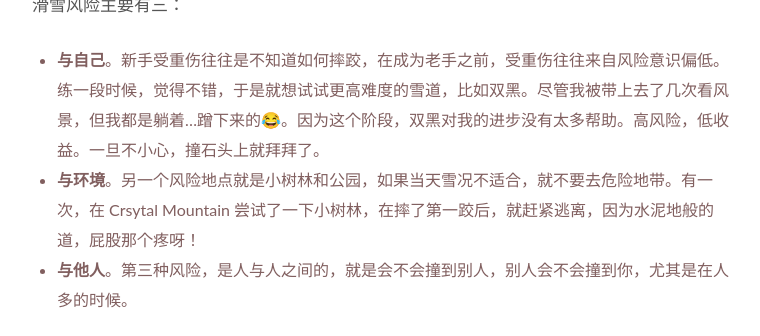
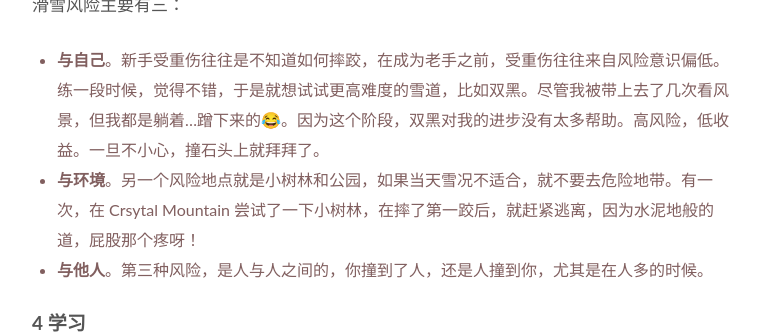
Before and after one commit to WillWang-X/willwang-x.github.io, a Jekyll site: the page built from _posts/blogs/2021-04-06-s-and-adventure.md, in a window 1280 px wide and 900 px high, scrolled down 3052 px, cut to the strip 0-336 px from the top of the window. Shown: the whole strip, without its empty margins (258-1018 px from the left). Built offline with Jekyll 4.4.1, drawn with Linux system fonts in a browser that asks for light colours.

Commit message:
Fix typo

```diff
--- a/_posts/blogs/2021-04-06-s-and-adventure.md
+++ b/_posts/blogs/2021-04-06-s-and-adventure.md
@@ -62,7 +62,7 @@ published: true
 
 * **与自己**。新手受重伤往往是不知道如何摔跤，在成为老手之前，受重伤往往来自风险意识偏低。练一段时候，觉得不错，于是就想试试更高难度的雪道，比如双黑。尽管我被带上去了几次看风景，但我都是躺着...蹭下来的😂。因为这个阶段，双黑对我的进步没有太多帮助。高风险，低收益。一旦不小心，撞石头上就拜拜了。
 * **与环境**。另一个风险地点就是小树林和公园，如果当天雪况不适合，就不要去危险地带。有一次，在 Crsytal Mountain 尝试了一下小树林，在摔了第一跤后，就赶紧逃离，因为水泥地般的道，屁股那个疼呀！
-* **与他人**。第三种风险，是人与人之间的，就是会不会撞到别人，别人会不会撞到你，尤其是在人多的时候。
+* **与他人**。第三种风险，是人与人之间的，你撞到了人，还是人撞到你，尤其是在人多的时候。
 
 
 ## 4 学习
```
